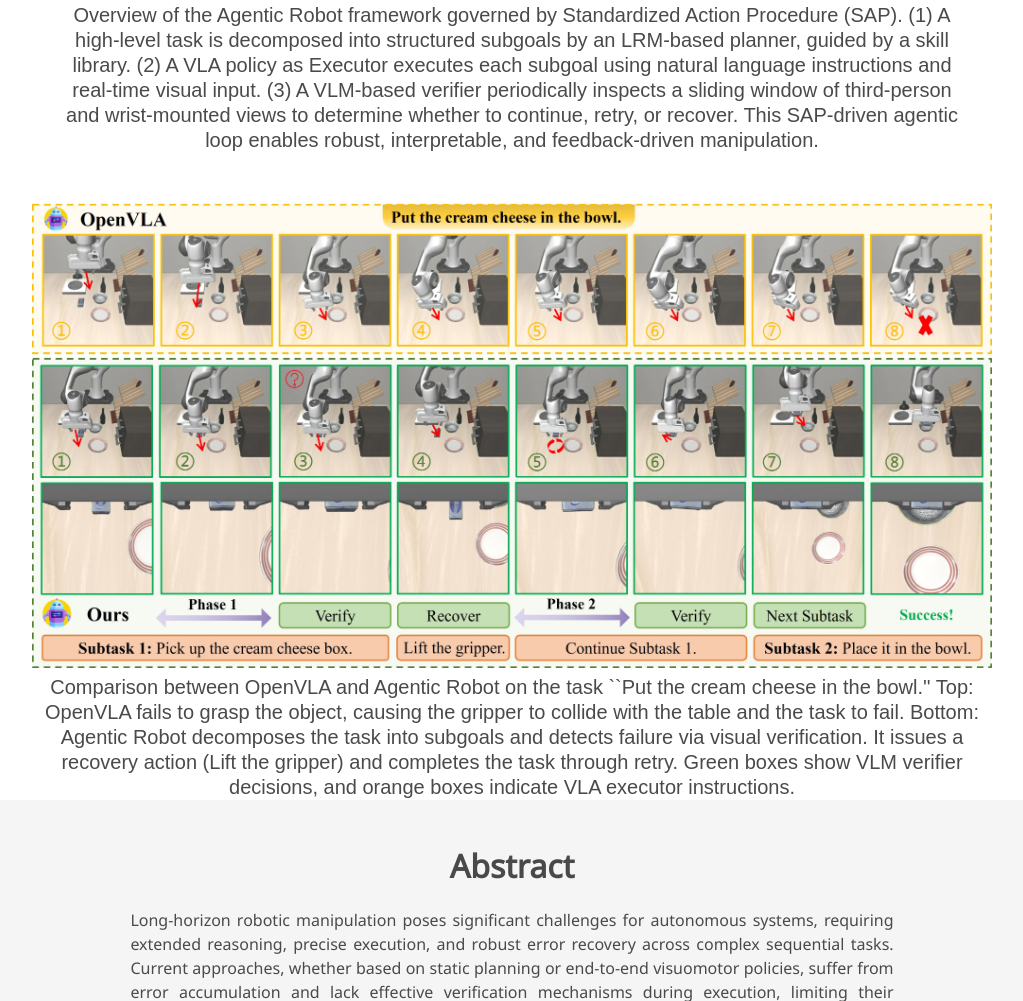
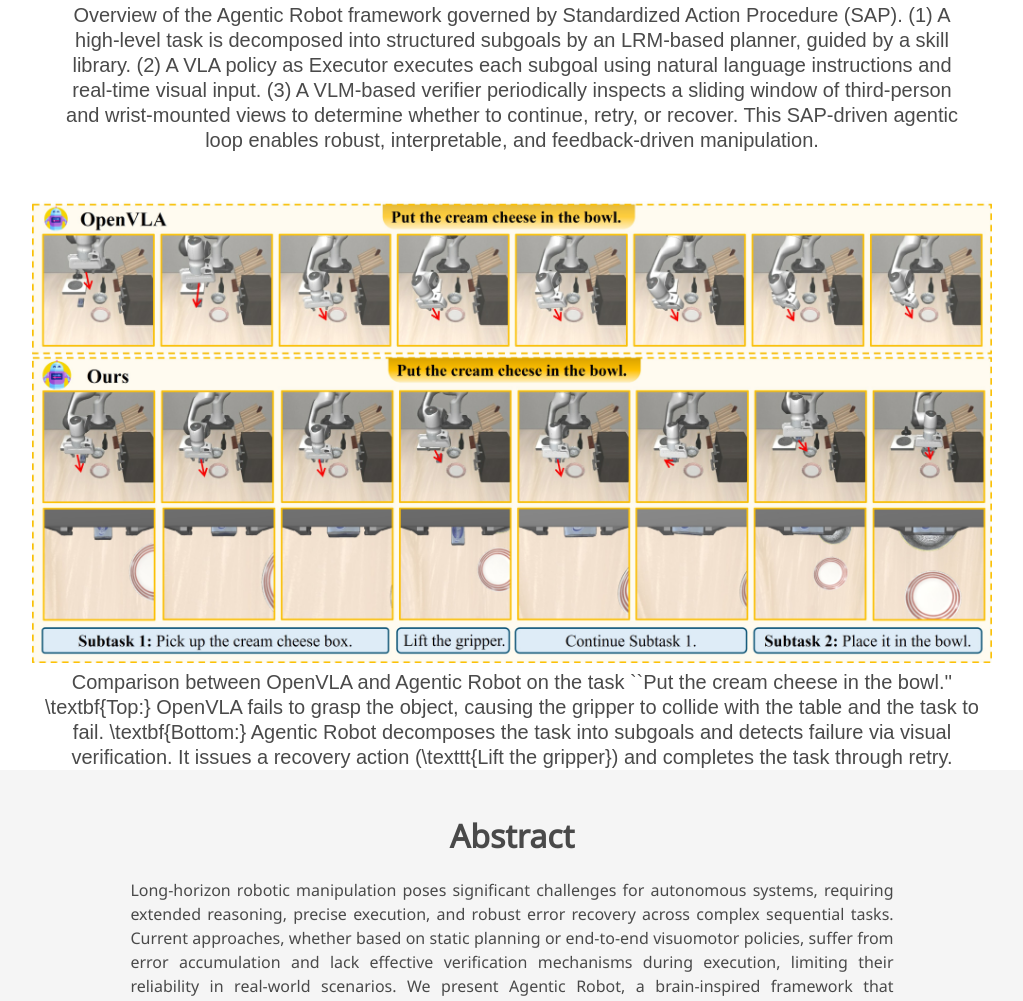
Before and after one commit to Agentic-Robot/agentic-robot.github.io, a plain HTML site: page index.html in a window 1280 px wide. Shown: the part 1076-2077 px from the top of the page, without its empty margins (128-1151 px from the left). Drawn offline with nearby package versions, Linux system fonts and the light colour scheme; some icons are missing; a web font is replaced by a local one.

Commit message:
Update index.html

```diff
--- a/index.html
+++ b/index.html
@@ -127,9 +127,9 @@
     </div>
     <div class="item has-text-centered">
       <!-- Your image here -->
-      <img src="static/images/Recover_1.jpg" alt="MY ALT TEXT"/>
+      <img src="static/images/Recover.jpg" alt="MY ALT TEXT"/>
       <h2 class="subtitle has-text-centered">
-        Comparison between OpenVLA and Agentic Robot on the task ``Put the cream cheese in the bowl.'' Top: OpenVLA fails to grasp the object, causing the gripper to collide with the table and the task to fail. Bottom: Agentic Robot decomposes the task into subgoals and detects failure via visual verification. It issues a recovery action (Lift the gripper) and completes the task through retry. Green boxes show VLM verifier decisions, and orange boxes indicate VLA executor instructions.
+        Comparison between OpenVLA and Agentic Robot on the task ``Put the cream cheese in the bowl.'' \textbf{Top:} OpenVLA fails to grasp the object, causing the gripper to collide with the table and the task to fail. \textbf{Bottom:} Agentic Robot decomposes the task into subgoals and detects failure via visual verification. It issues a recovery action (\texttt{Lift the gripper}) and completes the task through retry.
       </h2>
     </div>
   </div>
```
